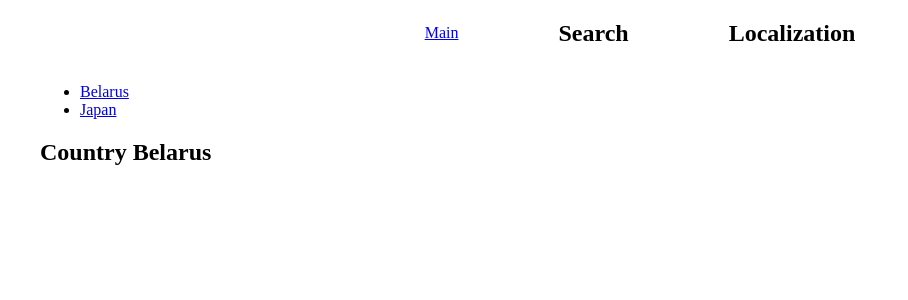
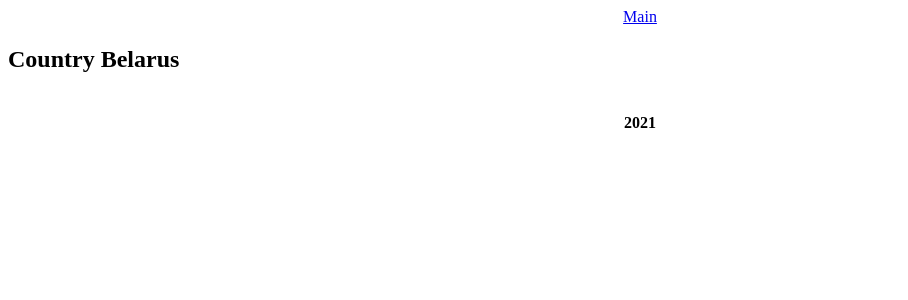
Before and after one commit to Ventskute/travel-app, a React app: page /Belarus in a window 1280 px wide. Shown: the top 300 px of the page, without its empty margins (0-908 px from the left). Built offline with nearby package versions, Linux system fonts and the light colour scheme.

Commit message:
feat: added footer and PR review updates

```diff
--- /dev/null
+++ b/src/components/Footer/Footer.jsx
@@ -0,0 +1,15 @@
+import React from "react";
+
+import "./Footer.scss";
+
+export default function Footer() {
+  return (
+    <>
+      <footer>
+        <div className="container">
+          <h4>2021</h4>
+        </div>
+      </footer>
+    </>
+  );
+}
--- /dev/null
+++ b/src/components/Header/Header.jsx
@@ -0,0 +1,16 @@
+import React from "react";
+import { Link } from "react-router-dom";
+
+import "./Header.scss";
+
+export default function Header() {
+  return (
+    <>
+      <header>
+        <div className="container">
+          <Link to="/">Main</Link>
+        </div>
+      </header>
+    </>
+  );
+}
--- /dev/null
+++ b/src/components/Header/Header.scss
@@ -0,0 +1,5 @@
+.container {
+  display: flex;
+  justify-content: center;
+  align-items: center;
+}
--- a/src/components/Localization/Localization.jsx
+++ /dev/null
@@ -1,5 +0,0 @@
-import React from "react";
-
-export default function Localization() {
-  return <h2>Localization</h2>;
-}
--- a/src/components/Search/Search.jsx
+++ /dev/null
@@ -1,6 +0,0 @@
-import React from "react";
-import "./Search.scss";
-
-export default function Search() {
-  return <h2 className="search">Search</h2>;
-}
--- a/src/components/Search/Search.scss
+++ /dev/null
@@ -1,6 +0,0 @@
-@import "../../variables.scss";
-
-.search {
-  margin-left: 100px;
-  margin-right: 100px;
-}
--- a/src/index.jsx
+++ b/src/index.jsx
@@ -1,18 +1,16 @@
 import React from "react";
 import ReactDOM from "react-dom";
 import { BrowserRouter as Router, Switch, Route, Link } from "react-router-dom";
+import Country from "./views/Country/Country";
 import Main from "./views/Main/Main";
 
 export default function App() {
   return (
     <Router>
-      <div>
-        <Switch>
-          <Route path="/">
-            <Main />
-          </Route>
-        </Switch>
-      </div>
+      <Switch>
+        <Route path="/:countryName" component={Country} />
+        <Route path="/" component={Main} />
+      </Switch>
     </Router>
   );
 }
--- a/src/views/Country/Country.jsx
+++ b/src/views/Country/Country.jsx
@@ -1,7 +1,16 @@
 import React from "react";
 import { useParams } from "react-router-dom";
+import Footer from "../../components/Footer/Footer";
+import Header from "../../components/Header/Header";
+
 export default function Country() {
   let { countryName } = useParams();
 
-  return <h2>Country {countryName}</h2>;
+  return (
+    <>
+      <Header />
+      <h2>Country {countryName}</h2>
+      <Footer />
+    </>
+  );
 }
--- a/src/views/Main/Main.jsx
+++ b/src/views/Main/Main.jsx
@@ -1,22 +1,16 @@
 import React from "react";
 import { BrowserRouter as Router, Switch, Route, Link } from "react-router-dom";
-import Button from "../../components/Button/Button";
-import Localization from "../../components/Localization/Localization";
-import Search from "../../components/Search/Search";
-import Country from "../Country/Country";
+import Footer from "../../components/Footer/Footer";
+import Header from "../../components/Header/Header";
 
 import "./Main.scss";
 
 export default function Main() {
   return (
     <>
-      <header>
-        <Link to="/">Main</Link>
-        <Search />
-        <Localization />
-      </header>
-
-      <div className="main">
+      <Header />
+      <main className="main">
+        <div className="container">
           <ul>
             <li>
               <Link to="/Belarus">Belarus</Link>
@@ -24,15 +18,13 @@ export default function Main() {
             <li>
               <Link to="/Japan">Japan</Link>
             </li>
+            <li>
+              <Link to="/Sweden">Sweden</Link>
+            </li>
           </ul>
-
-        <Switch>
-          <Switch>
-            <Route path="/:countryName" children={<Country />} />
-          </Switch>
-        </Switch>
         </div>
-      <footer> </footer>
+      </main>
+      <Footer />
     </>
   );
 }
--- a/src/views/Main/Main.scss
+++ b/src/views/Main/Main.scss
@@ -1,14 +1,16 @@
-body {
-  width: 1200px;
-  margin: auto;
+.container {
+  max-width: 1200px;
+  margin: 0 auto;
 }
 .level {
   height: 100vh;
   background-color: #333;
   background-size: cover;
 }
-header {
-  display: flex;
-  justify-content: center;
-  align-items: center;
+
+ul {
+  display: grid;
+  grid-template-columns: repeat(3, 1fr);
+  grid-gap: 9rem;
+  list-style: none;
 }
--- a/webpack.config.js
+++ b/webpack.config.js
@@ -3,16 +3,17 @@ const HtmlWebpackPlugin = require("html-webpack-plugin");
 const { CleanWebpackPlugin } = require("clean-webpack-plugin");
 
 module.exports = {
-  mode: 'development',
+  mode: "development",
   entry: ["babel-polyfill", "./src/index.jsx"],
   output: {
     filename: "bundle.js",
     path: path.resolve(__dirname, "dist"),
   },
   devServer: {
-    contentBase: path.join(__dirname, 'dist'),
+    contentBase: path.join(__dirname, "dist"),
     compress: true,
     port: 8000,
+    historyApiFallback: true,
   },
   module: {
     rules: [
@@ -27,20 +28,18 @@ module.exports = {
       },
       {
         test: /\.(png|jpg|svg|ttf|eot|woff|woff2|gif|mp3|wav|ico|cur|ani|mp4)$/,
-        use: [
-            'file-loader?name=assets/[name].[ext]',
-        ],
-      }
+        use: ["file-loader?name=assets/[name].[ext]"],
+      },
     ],
   },
   resolve: {
-    extensions: ['.js', '.jsx'],
+    extensions: [".js", ".jsx"],
   },
   plugins: [
     new HtmlWebpackPlugin({
-      template: './src/index.html',
+      template: "./src/index.html",
       //favicon: './assets/sprites/favicon.png'
     }),
-    new CleanWebpackPlugin()
+    new CleanWebpackPlugin(),
   ],
 };
```
Also changed, not shown: src/components/Footer/Footer.scss (added). Lines whose indentation alone changed are shown as unchanged.
